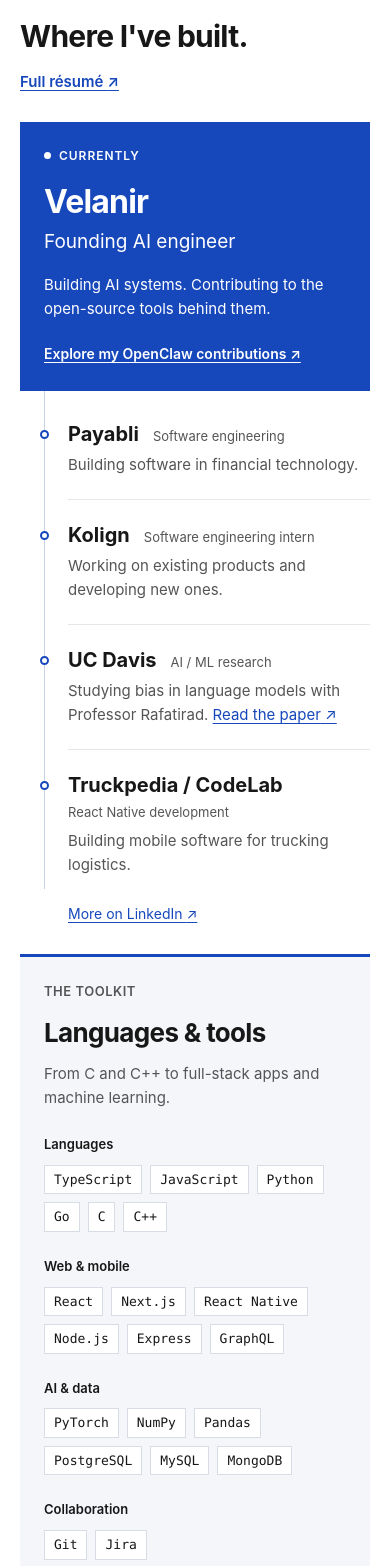
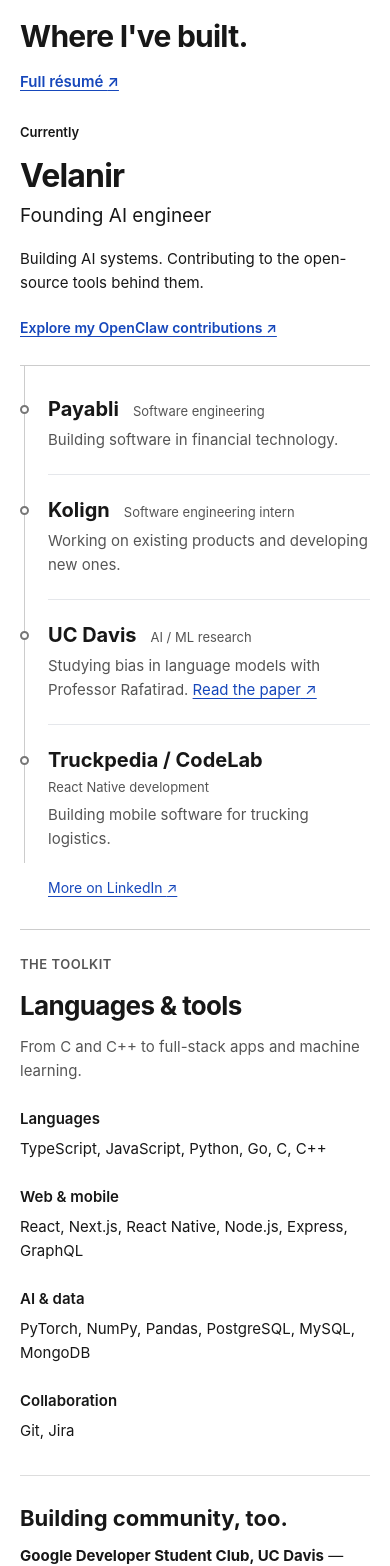
Before and after one commit to yinani24/portfolio, a Next.js app: page / in a window 390 px wide. Shown: the part 6106-7672 px from the top of the page. Built offline with nearby package versions, Linux system fonts and the light colour scheme.

Commit message:
Restore plain HTML styling for experience and tools (#6)

```diff
--- a/src/app/globals.css
+++ b/src/app/globals.css
@@ -84,34 +84,33 @@ html{
 .personal-site .experience-heading h2 { margin: 0; font-size: clamp(30px, 3vw, 40px); }
 .personal-site .resume-link { font-size: 15px; font-weight: 600; }
 .personal-site .experience-layout { display: grid; grid-template-columns: minmax(0, 1.4fr) minmax(0, 1fr); gap: 48px; align-items: start; }
-.personal-site .current-role { padding: 28px 32px; background: #1647bb; color: #fff; }
-.personal-site .current-role .role-eyebrow { display: flex; align-items: center; gap: 8px; margin: 0 0 16px; font-size: 12px; font-weight: 600; text-transform: uppercase; letter-spacing: .08em; }
-.personal-site .role-eyebrow > span { width: 7px; height: 7px; border-radius: 50%; background: currentColor; }
+.personal-site .current-role { padding: 0 0 24px; border-bottom: 1px solid #ccc; }
+.personal-site .current-role .role-eyebrow { margin: 0 0 12px; font-size: 13px; font-weight: 600; }
 .personal-site .current-role h3 { margin: 0; font-size: 32px; letter-spacing: -.025em; }
 .personal-site .current-role-title { margin: 4px 0 16px; font-size: 19px; }
 .personal-site .current-role > p:not([class]) { font-size: 15px; max-width: 48ch; }
-.personal-site .current-role a { display: inline-block; margin-top: 10px; color: #fff; font-size: 14px; font-weight: 600; }
-.personal-site .current-role :focus-visible { outline-color: #fff; }
-.personal-site .experience-timeline { margin: 0 0 12px 32px; padding: 8px 0 0 27px; list-style: none; border-left: 1px solid #c6d1ea; }
+.personal-site .current-role a { display: inline-block; margin-top: 10px; font-size: 14px; font-weight: 600; }
+.personal-site .experience-timeline { margin: 0 0 12px 4px; padding: 8px 0 0 27px; list-style: none; border-left: 1px solid #ccc; }
 .personal-site .experience-timeline li { position: relative; margin: 0; padding: 22px 0; border-bottom: 1px solid #e5e7eb; }
 .personal-site .experience-timeline li:last-child { border-bottom: 0; padding-bottom: 12px; }
-.personal-site .experience-timeline li::before { position: absolute; content: ""; width: 9px; height: 9px; border: 2px solid #1647bb; background: #fff; border-radius: 50%; left: -32px; top: 31px; }
+.personal-site .experience-timeline li::before { position: absolute; content: ""; width: 9px; height: 9px; border: 2px solid #777; background: #fff; border-radius: 50%; left: -32px; top: 31px; }
 .personal-site .experience-role-heading { display: flex; flex-wrap: wrap; align-items: baseline; gap: 4px 14px; }
 .personal-site .experience-role-heading h3 { margin: 0; font-size: 20px; }
 .personal-site .experience-role-heading > span { font-size: 13px; color: #555; }
 .personal-site .experience-timeline p { margin: 6px 0 0; font-size: 15px; color: #555; }
-.personal-site .experience-link { display: inline-block; margin-left: 60px; font-size: 14px; }
-.personal-site .toolkit { padding: 28px; background: #f4f6fa; border-top: 3px solid #1647bb; }
+.personal-site .experience-link { display: inline-block; margin-left: 32px; font-size: 14px; }
+.personal-site .toolkit { padding-left: 28px; border-left: 1px solid #ccc; }
 .personal-site .toolkit h3 { margin: 0; font-size: 26px; letter-spacing: -.025em; }
 .personal-site .toolkit-intro { font-size: 15px; color: #555; margin: 12px 0 24px; }
 .personal-site .tool-group + .tool-group { margin-top: 24px; }
-.personal-site .tool-group h4 { font-size: 13px; font-weight: 600; margin: 0 0 10px; }
-.personal-site .tool-group ul { display: flex; flex-wrap: wrap; gap: 8px; list-style: none; padding: 0; margin: 0; }
-.personal-site .tool-group li { margin: 0; padding: 4px 9px; border: 1px solid #d7dce5; background: #fff; font: 13px/1.5 ui-monospace, SFMono-Regular, Menlo, Consolas, monospace; }
+.personal-site .tool-group h4 { font-size: 15px; font-weight: 600; margin: 0 0 6px; }
+.personal-site .tool-group ul { list-style: none; padding: 0; margin: 0; font-size: 15px; }
+.personal-site .tool-group li { display: inline; margin: 0; }
+.personal-site .tool-group li:not(:last-child)::after { content: ", "; }
 .personal-site .beyond-code { display: grid; grid-template-columns: minmax(0, 1.4fr) minmax(0, 1fr); gap: 48px; margin-top: 32px; padding-top: 28px; border-top: 1px solid #ddd; }
 .personal-site .beyond-code h3 { margin: 0 0 12px; font-size: 22px; }
 .personal-site .beyond-code p { font-size: 15px; }
-.personal-site .away-from-keyboard { border-left: 3px solid #1647bb; padding-left: 24px; align-self: start; }
+.personal-site .away-from-keyboard { border-left: 1px solid #ccc; padding-left: 28px; align-self: start; }
 .personal-site .away-from-keyboard .section-label { font-size: 12px; margin: 0 0 10px; }
 .personal-site .away-from-keyboard > p:last-child { margin: 0; font-size: 19px; line-height: 1.5; }
 .personal-site select,
@@ -143,10 +142,10 @@ html{
   .personal-site .project-filter label { display: block; margin-bottom: 6px; }
   .personal-site .experience-layout,
   .personal-site .beyond-code { grid-template-columns: 1fr; gap: 28px; }
-  .personal-site .current-role { padding: 24px; }
-  .personal-site .toolkit { padding: 24px; }
-  .personal-site .experience-timeline { margin-left: 24px; padding-left: 23px; }
+  .personal-site .toolkit { padding: 24px 0 0; border-left: 0; border-top: 1px solid #ccc; }
+  .personal-site .experience-timeline { padding-left: 23px; }
   .personal-site .experience-timeline li::before { left: -28px; }
-  .personal-site .experience-link { margin-left: 48px; }
+  .personal-site .experience-link { margin-left: 28px; }
+  .personal-site .away-from-keyboard { padding-left: 0; border-left: 0; }
   .personal-site hr { margin: 28px 0; }
 }
--- a/src/components/experience-section.tsx
+++ b/src/components/experience-section.tsx
@@ -26,7 +26,7 @@ export default function ExperienceSection() {
       <div className="experience-layout">
         <div>
           <div className="current-role">
-            <p className="role-eyebrow"><span aria-hidden="true" />Currently</p>
+            <p className="role-eyebrow">Currently</p>
             <h3>Velanir</h3>
             <p className="current-role-title">Founding AI engineer</p>
             <p>Building AI systems. Contributing to the open-source tools behind them.</p>
```
